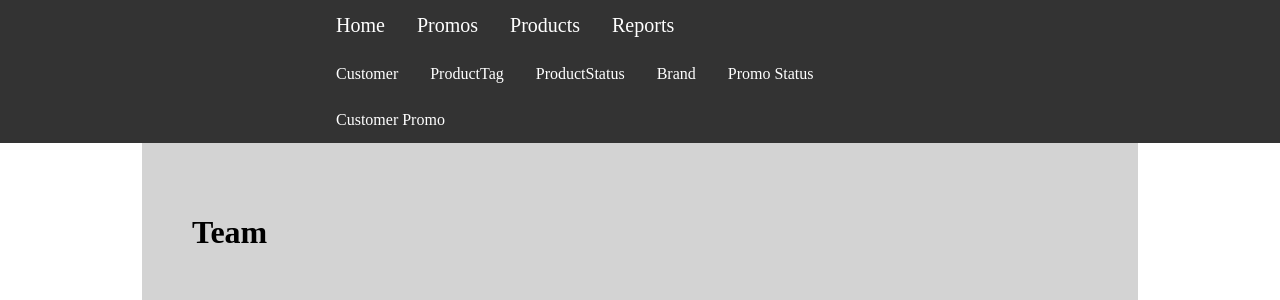
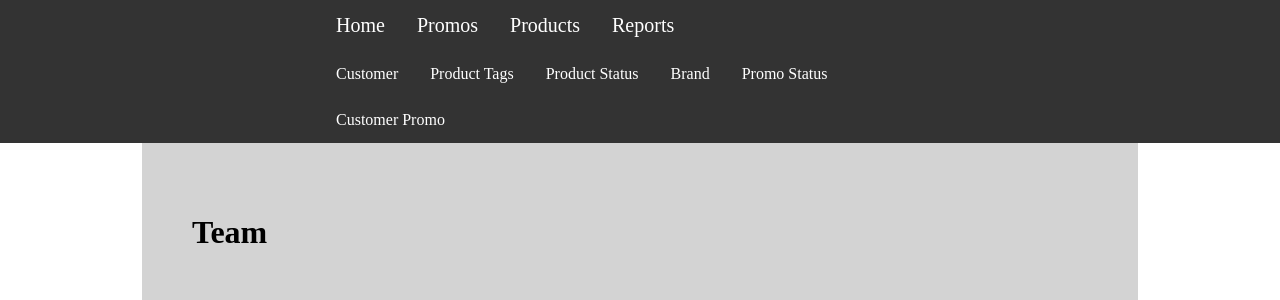
Before and after one commit to BrettMeirhofer/CIS4375-Group3, a Django app: template Backend/group3site/jeans/templates/jeans/index.html in a window 1280 px wide. Shown: the top 300 px of the page. Run offline with Django 3.2, Linux system fonts and the light colour scheme; the template is opened without the code that fills it, so the values that code supplies are empty.

Commit message:
Update jeanssite.html

```diff
--- a/Backend/group3site/jeans/templates/jeans/jeanssite.html
+++ b/Backend/group3site/jeans/templates/jeans/jeanssite.html
@@ -207,8 +207,8 @@ input[type=text] {
         </ul>
         <ul class="navbar">
             <li class="navli"><a class="navlink"  href="{% url 'listall' table='customer'  %}">Customer</a></li>
-            <li class="navli"><a class="navlink"  href="{% url 'listall' table='producttag' %}">ProductTag</a></li>
-            <li class="navli"><a class="navlink"  href="{% url 'listall' table='productstatus'  %}">ProductStatus</a></li>
+            <li class="navli"><a class="navlink"  href="{% url 'listall' table='producttag' %}">Product Tags</a></li>
+            <li class="navli"><a class="navlink"  href="{% url 'listall' table='productstatus'  %}">Product Status</a></li>
             <li class="navli"><a class="navlink"  href="{% url 'listall' table='brand'  %}">Brand</a></li>
             <li class="navli"><a class="navlink"  href="{% url 'listall' table='promostatus'  %}">Promo Status</a></li>
             <li class="navli"><a class="navlink"  href="{% url 'listall' table='customerpromo'  %}">Customer Promo</a></li>
```
